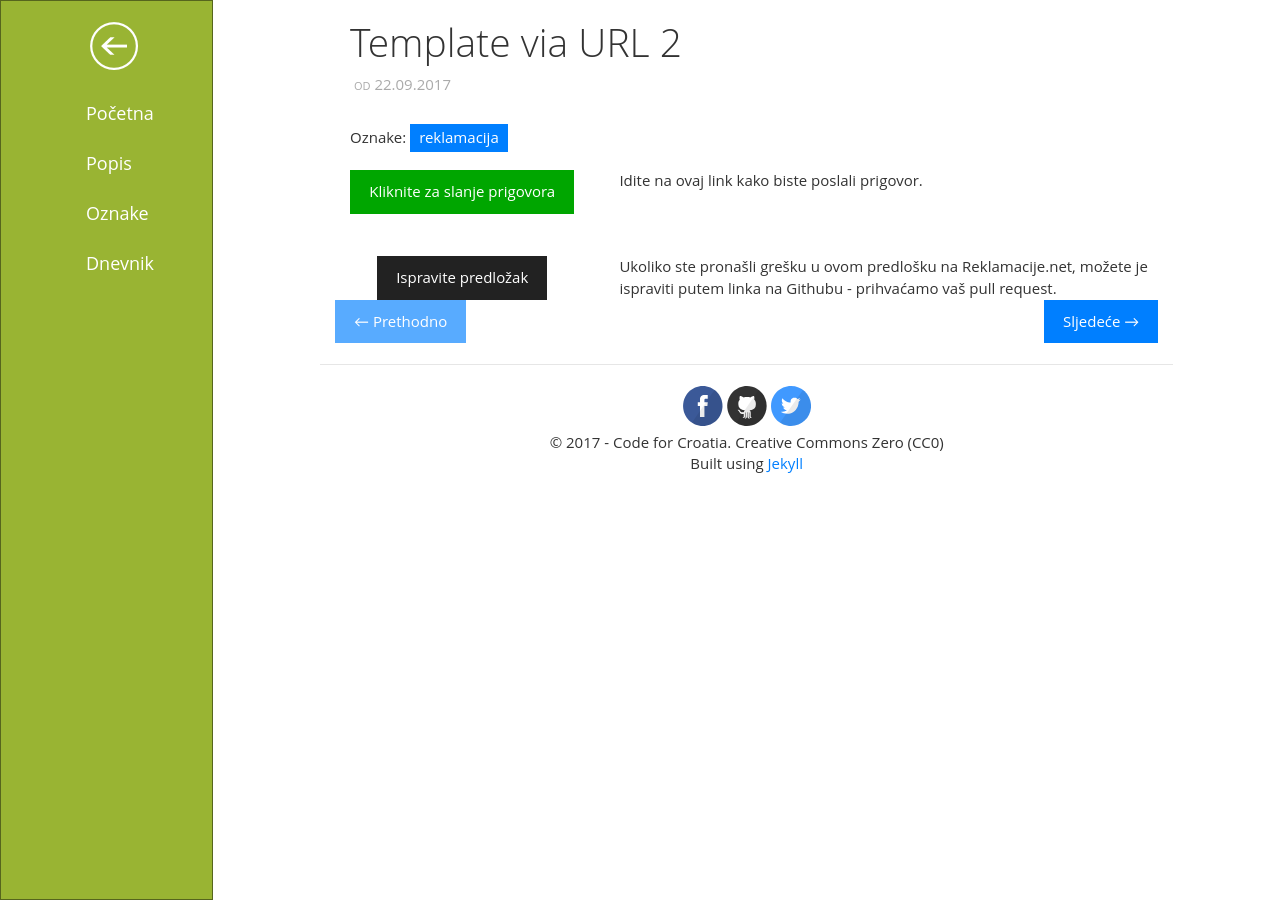
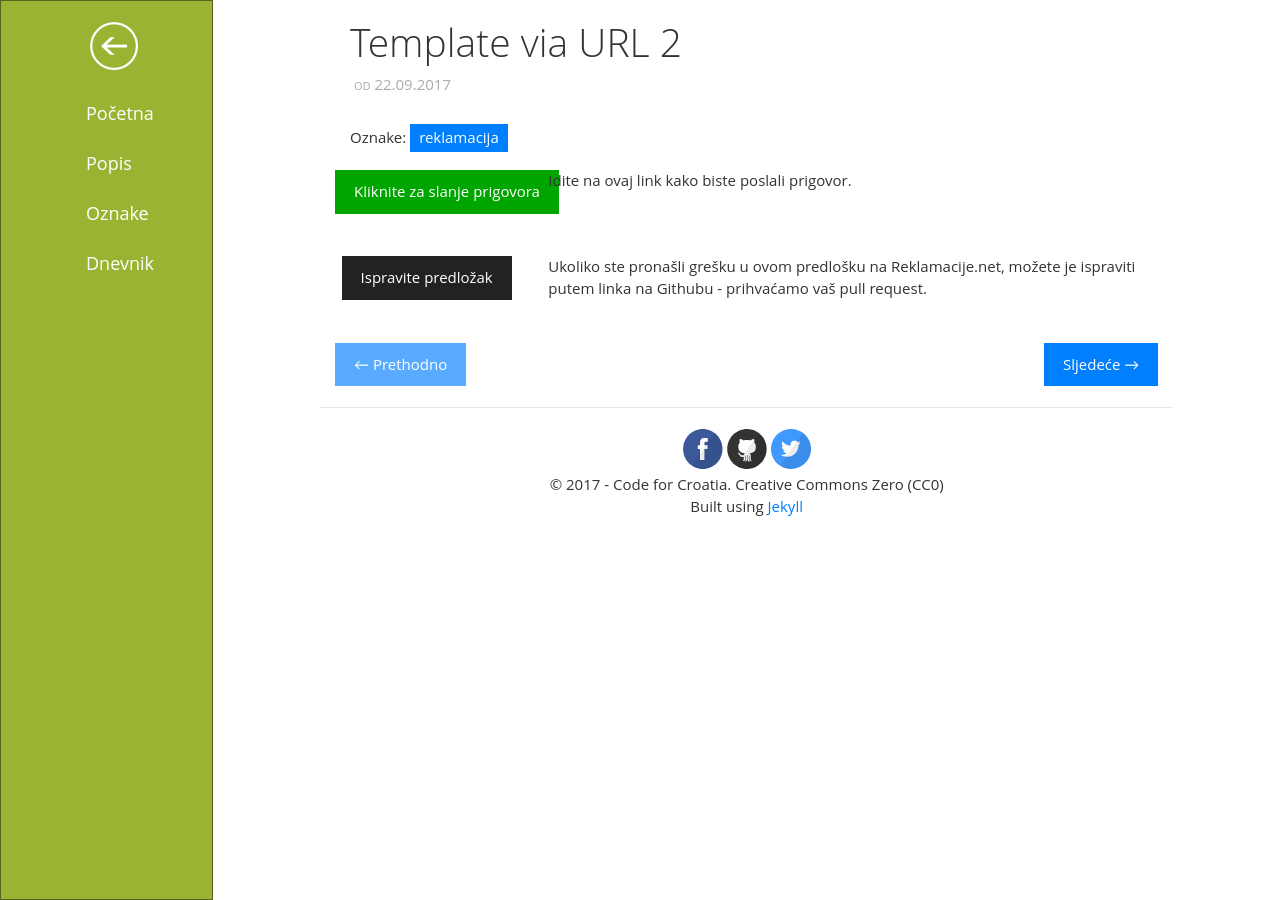
Before and after one commit to codeforcroatia/reklamacijenet-podnesi, a Jekyll site: the page built from _posts/2017-09-22-template-url-2.md, in a window 1280 px wide. Built offline with Jekyll 4.4.1, drawn with Linux system fonts in a browser that asks for light colours.

Commit message:
Update post.html

```diff
--- a/_layouts/post.html
+++ b/_layouts/post.html
@@ -27,22 +27,24 @@ layout: master
       </article>
 
       <div class="row">
-        <div class="col-sm-4 col-xs-4 text-center">
+        <div class="col-sm-3 col-xs-3 text-center">
         	<a class="btn btn-green" href="{{page.ext}}">Kliknite za slanje prigovora</a>
         </div>
-        <div class="col-sm-8 col-xs-8 text-left">
+        <div class="col-sm-9 col-xs-9 text-left">
         	Idite na ovaj link kako biste poslali prigovor.
         </div>
       </div>
       <br /><br />
       <div class="row">
-        <div class="col-sm-4 col-xs-4 text-center">
+        <div class="col-sm-3 col-xs-3 text-center">
           <a class="btn btn-default" href="{{ site.github }}/{{ site.project-repository }}/edit/gh-pages/{{ page.path }}" target="_blank">Ispravite predložak</a>
         </div>
-        <div class="col-sm-8 col-xs-8 text-left">
+        <div class="col-sm-9 col-xs-9 text-left">
           Ukoliko ste pronašli grešku u ovom predlošku na Reklamacije.net, možete je ispraviti putem linka na Githubu - prihvaćamo vaš pull request.
         </div>
       </div>
+
+      <br /><br />
 
       <div class="row">
         <div class="col-sm-6 col-xs-6 text-left">
```
